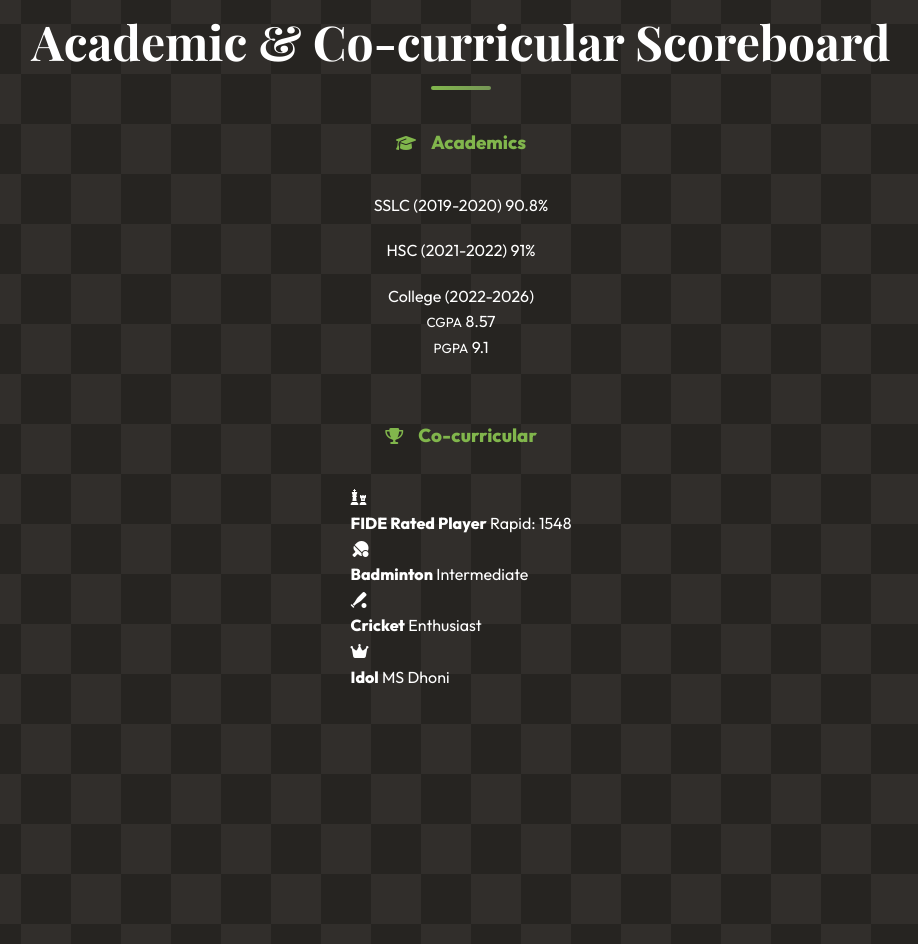
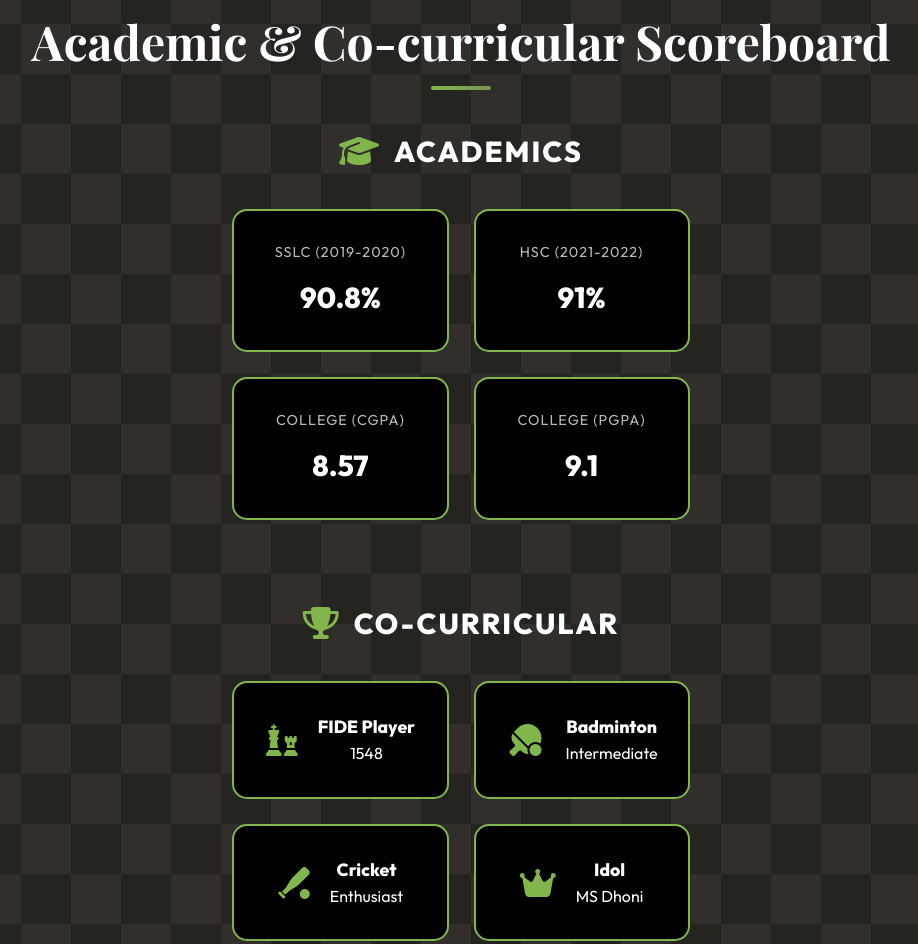
Before and after one commit to Dhannussh1/Portfolio, a plain HTML site: page index.html in a window 1280 px wide. Shown: the part 1976-2920 px from the top of the page, without its empty margins (179-1097 px from the left). Drawn offline with nearby package versions, Linux system fonts and the light colour scheme.

Commit message:
Implement final scoreboard: 2x2 grid of black boxes with green borders for Academics and Co-curricular

```diff
--- a/index.html
+++ b/index.html
@@ -97,72 +97,68 @@
                 </div>
         </section>
 
-        <!-- Academics & Achievements Section -->
+        <!-- Academics & Co-curricular Section -->
         <section id="academics" class="section">
             <h2 class="section-title">Academic & Co-curricular Scoreboard</h2>
-            <div class="academics-container">
-                <!-- Academic Performance -->
-                <div class="academic-card">
-                    <div class="card-header">
+
+            <div class="scoreboard-wrapper">
+                <!-- Academics Grid -->
+                <div class="scoreboard-category">
+                    <div class="category-header">
                         <i class="fas fa-graduation-cap"></i>
                         <h3>Academics</h3>
                     </div>
-                    <div class="score-stack">
-                        <div class="score-item centered">
+                    <div class="box-grid">
+                        <div class="score-box">
                             <span class="score-label">SSLC (2019-2020)</span>
                             <span class="score-value highlight">90.8%</span>
                         </div>
-                        <div class="score-item centered">
+                        <div class="score-box">
                             <span class="score-label">HSC (2021-2022)</span>
                             <span class="score-value highlight">91%</span>
                         </div>
-                        <div class="score-item centered">
-                            <span class="score-label">College (2022-2026)</span>
-                            <div class="college-scores">
-                                <div class="sub-score">
-                                    <small>CGPA</small>
-                                    <span class="score-value highlight">8.57</span>
-                                </div>
-                                <div class="sub-score">
-                                    <small>PGPA</small>
-                                    <span class="score-value highlight">9.1</span>
-                                </div>
-                            </div>
+                        <div class="score-box">
+                            <span class="score-label">College (CGPA)</span>
+                            <span class="score-value highlight">8.57</span>
+                        </div>
+                        <div class="score-box">
+                            <span class="score-label">College (PGPA)</span>
+                            <span class="score-value highlight">9.1</span>
                         </div>
                     </div>
                 </div>
 
-                <!-- Co-curricular Performance -->
-                <div class="academic-card">
-                    <div class="card-header">
+                <!-- Co-curricular Grid -->
+                <div class="scoreboard-category">
+                    <div class="category-header">
                         <i class="fas fa-trophy"></i>
                         <h3>Co-curricular</h3>
                     </div>
-                    <div class="co-curricular-grid">
-                        <div class="co-item">
+                    <div class="box-grid">
+                        <div class="score-box co-item-box">
                             <i class="fas fa-chess"></i>
-                            <div class="co-info">
-                                <strong>FIDE Rated Player</strong>
-                                <span class="highlight">Rapid: 1548</span>
+                            <div class="co-content">
+                                <strong>FIDE Player</strong>
+                                <span class="highlight">1548</span>
                             </div>
                         </div>
-                        <div class="co-item">
+                        <div class="score-box co-item-box">
                             <i class="fas fa-table-tennis-paddle-ball"></i>
-                            <div class="co-info">
+                            <div class="co-content">
                                 <strong>Badminton</strong>
                                 <span>Intermediate</span>
                             </div>
                         </div>
-                        <div class="co-item">
+                        <div class="score-box co-item-box">
                             <i class="fas fa-baseball-bat-ball"></i>
-                            <div class="co-info">
+                            <div class="co-content">
                                 <strong>Cricket</strong>
                                 <span>Enthusiast</span>
                             </div>
                         </div>
-                        <div class="co-item">
+                        <div class="score-box co-item-box">
                             <i class="fas fa-crown"></i>
-                            <div class="co-info">
+                            <div class="co-content">
                                 <strong>Idol</strong>
                                 <span class="highlight">MS Dhoni</span>
                             </div>
--- a/style.css
+++ b/style.css
@@ -467,35 +467,108 @@ a, button, .timeline-item, .dot, .recent-dot {
     color: var(--primary-color);
 }
 
-/* Projects */
-.academics-container {
+/* Scoreboard Redesign */
+.scoreboard-wrapper {
     display: flex;
     flex-direction: column;
-    gap: 60px;
-    max-width: 900px;
+    gap: 80px;
+    max-width: 1100px;
     margin: 0 auto;
 }
 
-.score-stack {
+.scoreboard-category {
+    width: 100%;
+}
+
+.category-header {
+    display: flex;
+    align-items: center;
+    justify-content: center;
+    gap: 15px;
+    margin-bottom: 35px;
+    color: var(--primary-color);
+}
+
+.category-header i {
+    font-size: 2rem;
+}
+
+.category-header h3 {
+    font-size: 1.8rem;
+    color: var(--white);
+    text-transform: uppercase;
+    letter-spacing: 2px;
+}
+
+.box-grid {
+    display: grid;
+    grid-template-columns: repeat(2, 1fr);
+    gap: 25px;
+}
+
+.score-box {
+    background: #000000 !important; /* Pure black box */
+    border: 2px solid var(--primary-color) !important; /* Green border */
+    border-radius: 15px;
+    padding: 30px;
     display: flex;
     flex-direction: column;
+    align-items: center;
+    justify-content: center;
+    text-align: center;
+    transition: var(--transition);
+}
+
+.score-box:hover {
+    transform: scale(1.03);
+    box-shadow: 0 0 20px rgba(129, 182, 76, 0.4);
+}
+
+.score-box .score-label {
+    font-size: 0.9rem;
+    color: var(--light-text);
+    margin-bottom: 10px;
+    text-transform: uppercase;
+    letter-spacing: 1px;
+}
+
+.score-box .score-value {
+    font-size: 1.8rem;
+    font-weight: 800;
+}
+
+.co-item-box {
+    flex-direction: row !important;
     gap: 20px;
+}
+
+.co-item-box i {
+    font-size: 2rem;
+    color: var(--primary-color);
+}
+
+.co-content {
+    display: flex;
+    flex-direction: column;
     align-items: center;
 }
 
-.score-item.centered {
-    width: 100%;
-    max-width: 500px;
-    text-align: center;
-    align-items: center;
+.co-content strong {
+    font-size: 1.1rem;
+    color: var(--white);
 }
 
-.score-item.centered .college-scores {
-    width: 100%;
-    justify-content: center;
-    gap: 40px;
+@media (max-width: 768px) {
+    .box-grid {
+        grid-template-columns: 1fr;
+    }
+
+    .co-item-box {
+        flex-direction: column !important;
+    }
 }
 
+/* Projects */
 .projects-container {
     display: grid;
     grid-template-columns: repeat(auto-fit, minmax(300px, 1fr));
@@ -1077,18 +1150,9 @@ footer {
     }
 
     /* Scoreboard Mobile */
-    @media (max-width: 600px) {
-    .score-grid {
-        grid-template-columns: 1fr;
-    }
-    .co-curricular-grid {
-        grid-template-columns: repeat(2, 1fr);
-    }
-    .college-span {
-        grid-column: span 1;
-    }
-}
-    .college-scores { flex-direction: column; gap: 10px; }
+    .box-grid { grid-template-columns: 1fr; }
+    .score-box { padding: 20px; }
+    .co-item-box { flex-direction: column !important; }
 
     /* Family Tree Mobile */
     .family-parents, .family-children { flex-direction: column; align-items: center; gap: 30px; }
@@ -1178,73 +1242,3 @@ img { max-width: 100%; height: auto; }
     cursor: zoom-in;
 }
 /*--------------------------*/
-@media (max-width: 768px) {
-    .slider-container {
-        min-height: auto;
-    }
-
-    .slide {
-        padding: 10px;
-    }
-
-    .slider-controls button {
-        width: 42px;
-        height: 42px;
-    }
-
-    /* Academics Orientation Reset */
-    .academics-container .academic-card:nth-child(2) {
-        text-align: center;
-    }
-
-    .academics-container .academic-card:nth-child(2) .card-header {
-        flex-direction: row;
-        justify-content: center;
-    }
-
-    .academics-container .academic-card:nth-child(2) .co-item {
-        flex-direction: row;
-        text-align: left;
-    }
-
-    .academics-container .academic-card:nth-child(2) .co-info {
-        align-items: flex-start;
-    }
-}
-
-/* =========================================================
-   SMALL DEVICES
-========================================================= */
-
-@media (max-width: 480px) {
-
-    .section-title {
-        font-size: 1.8rem;
-    }
-
-    .hero-name {
-        font-size: 2rem;
-    }
-
-    .profile-pic-container {
-        width: 150px;
-        height: 150px;
-    }
-
-    .project-tech span {
-        font-size: 0.65rem;
-    }
-
-    .cursor {
-        display: none;
-    }
-
-    body {
-        cursor: auto !important;
-    }
-
-    a,
-    button {
-        cursor: pointer !important;
-    }
-}
```
